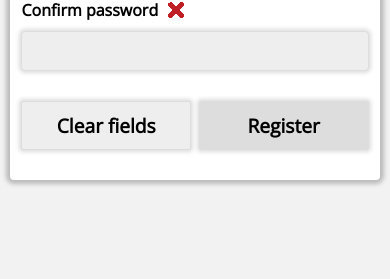
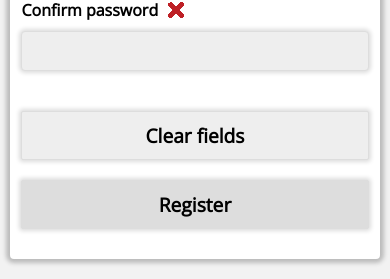
Before and after one commit to srysis/cookbook, a React (Vite) app in the folder client/: page /register in a window 390 px wide. Shown: the part 434-713 px from the top of the page. Built offline with nearby package versions, Linux system fonts and the light colour scheme; no server answers.

Commit message:
changed 'div.buttons_container': changed 'flex-direction' to 'column', slightly increased 'padding-top' to '30px', applied 'row-gap' with '20px', made 'button' take up all available 'width', set 'margin' for 'button' to 0

```diff
--- a/client/src/style/mobile/auth/registration_page.css
+++ b/client/src/style/mobile/auth/registration_page.css
@@ -45,18 +45,13 @@
 
 			div.buttons_container {
 				display: flex;
-				justify-content: space-between;
+				flex-direction: column;
+				row-gap: 20px;
+				padding-top: 30px;
 
 				button {
-					width: 50%;
-				}
-
-				button[type="button"] {
-					margin-left: 0;
-				}
-
-				button[type="submit"] {
-					margin-right: 0;
+					width: 100%;
+					margin: 0;
 				}
 			}
 		}
```
